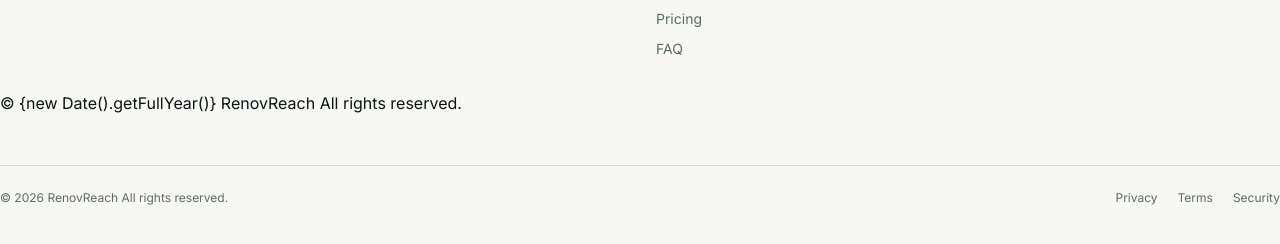
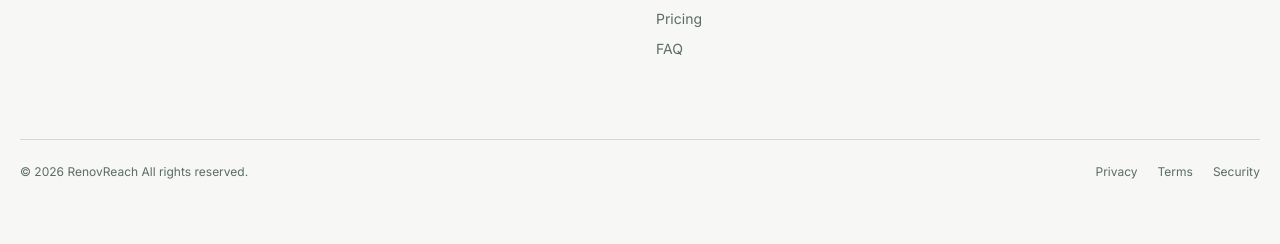
Before and after one commit to imyeasinnn/webkite, a plain HTML site: page index.html in a window 1280 px wide. Shown: the part 7295-7539 px from the top of the page. Drawn offline with Linux system fonts and the light colour scheme.

Commit message:
Clean up HTML structure and update copyright year
Removed unnecessary closing div tags and updated copyright year.

```diff
--- a/index.html
+++ b/index.html
@@ -646,10 +646,6 @@
                         <Instagram className="h-4 w-4" />
                     </a>
                 </div>
-          </div>
-        </div>
-        <div className="mt-12 pt-6 border-t border-border flex flex-col md:flex-row items-center justify-between gap-3 text-xs text-muted-foreground">
-          <div>© {new Date().getFullYear()} RenovReach All rights reserved.</div>
             </div>
             <div class="mt-12 pt-6 border-t border-border flex flex-col md:flex-row items-center justify-between gap-3 text-xs text-muted-foreground">
                 <div>©
```
